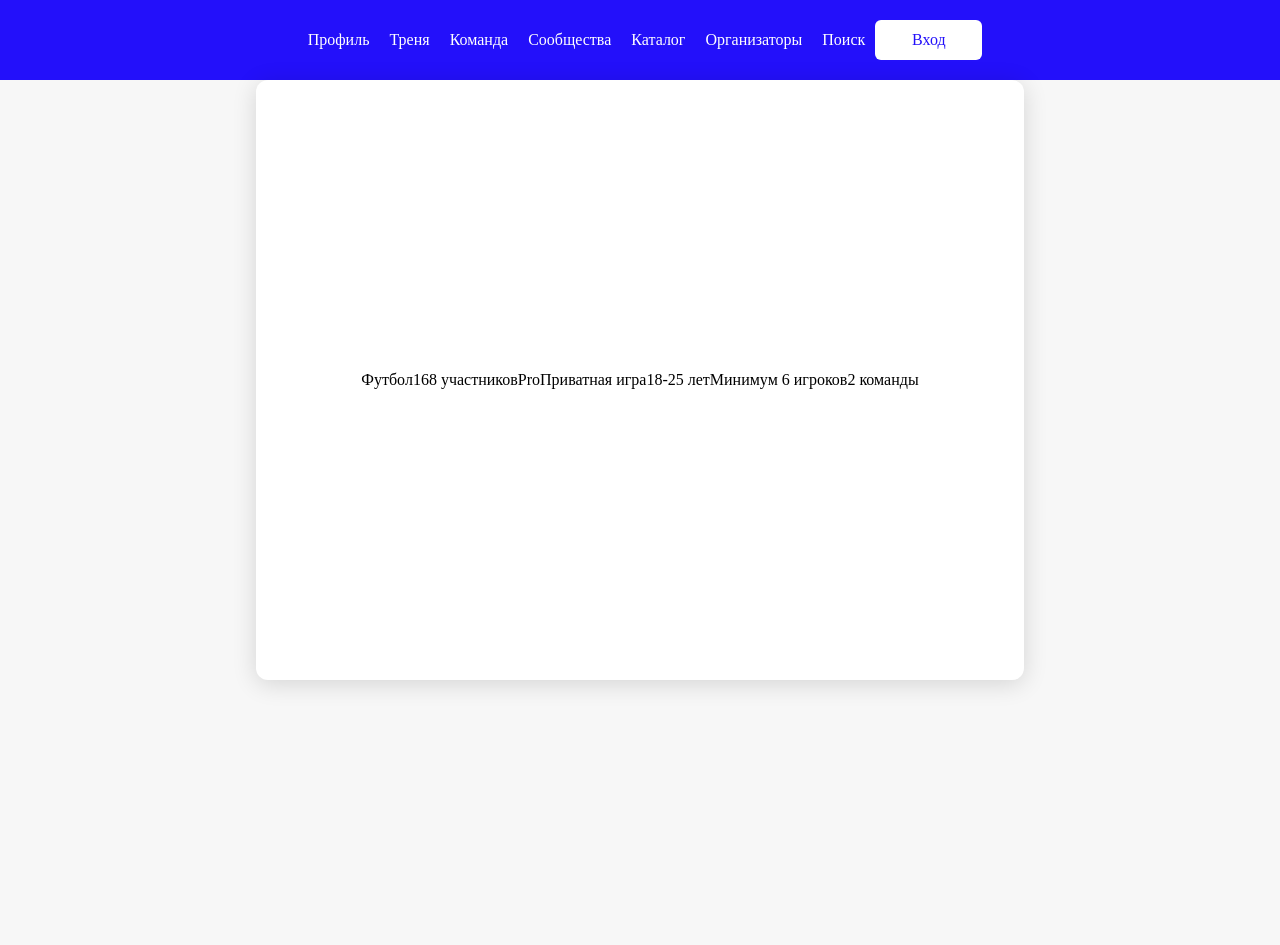
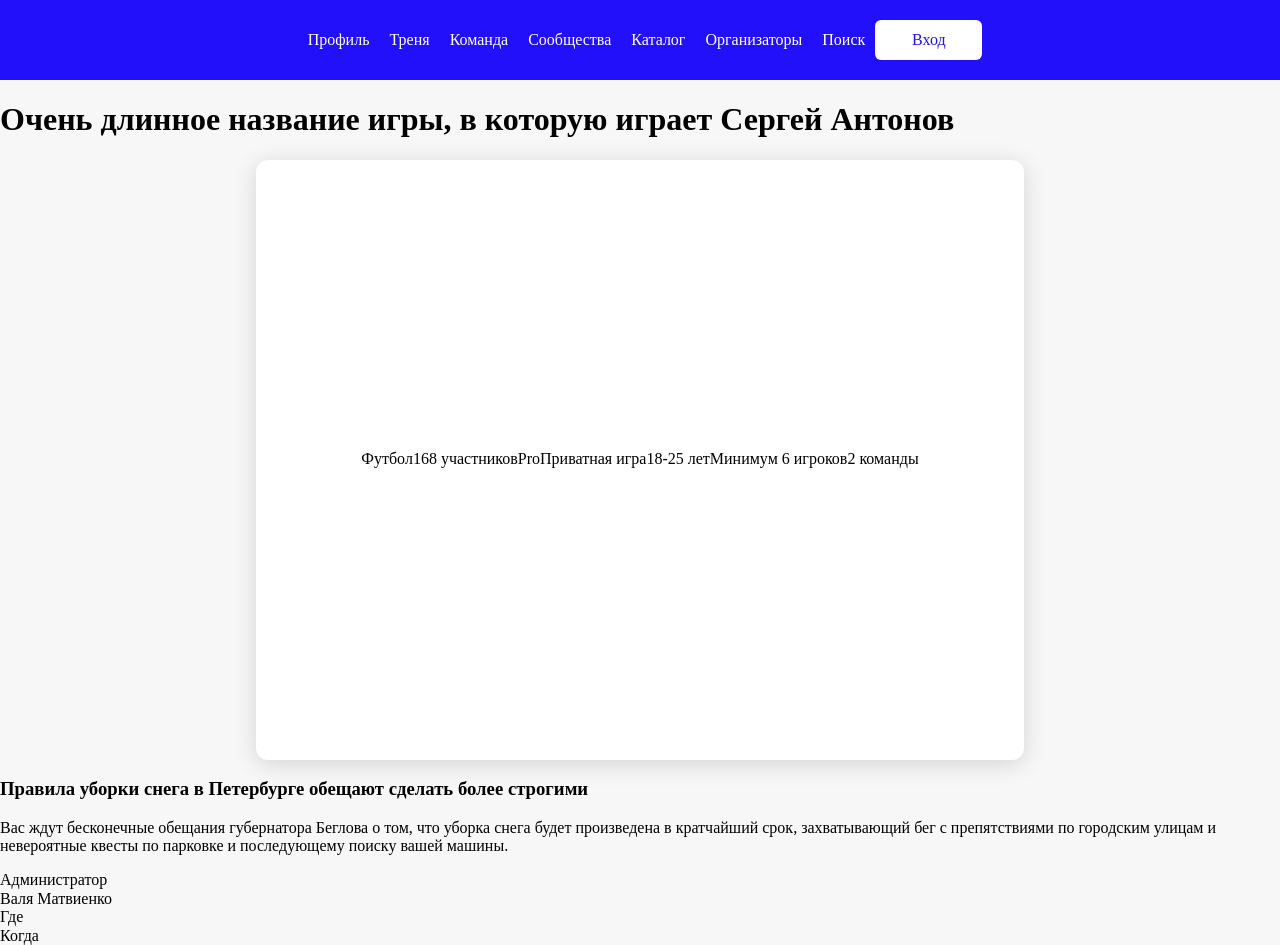
Before and after one commit to birdieduckie/html-css-layout, a plain HTML site: page index.html in a window 1280 px wide. Before the commit the page ends 800 px from the top, so only its background shows below. Drawn offline with nearby package versions, Linux system fonts and the light colour scheme.

Commit message:
html parts

```diff
--- a/index.html
+++ b/index.html
@@ -27,6 +27,8 @@
     </header>
     <script src='js/hello.js'></script>
     <main>
+     <section id='left'>
+      <h1>Очень длинное название игры, в которую играет Сергей Антонов</h1>
        <div id='big-box'>
         <div class='small-tagbox'>Футбол</div>
         <div class='small-tagbox'>168 участников</div>
@@ -36,6 +38,18 @@
         <div class='small-tagbox'>Минимум 6 игроков</div>
         <div class='small-tagbox'>2 команды</div>
        </div>
+     <h3>Правила уборки снега в Петербурге обещают сделать более строгими</h3>
+     <p>
+       Вас ждут бесконечные обещания губернатора Беглова о том, что уборка снега будет произведена в кратчайший срок, захватывающий бег с препятствиями по городским улицам и невероятные квесты по парковке и последующему поиску вашей машины.
+     </p>
+     </section>
+     <section id='right'>
+       <div id='admin'>Администратор</div>
+       <div>Валя Матвиенко</div>
+       <div>Где</div>
+       <div>Когда</div>
+     </section>
+
 
     </main>
     <footer>
--- a/styles/style.css
+++ b/styles/style.css
@@ -68,3 +68,13 @@ body {
   background: #FFFFFF;
   border-radius: 10px;
 }
+
+
+
+#left {
+
+}
+
+#right {
+
+}
```
Lines whose indentation alone changed are shown as unchanged.
